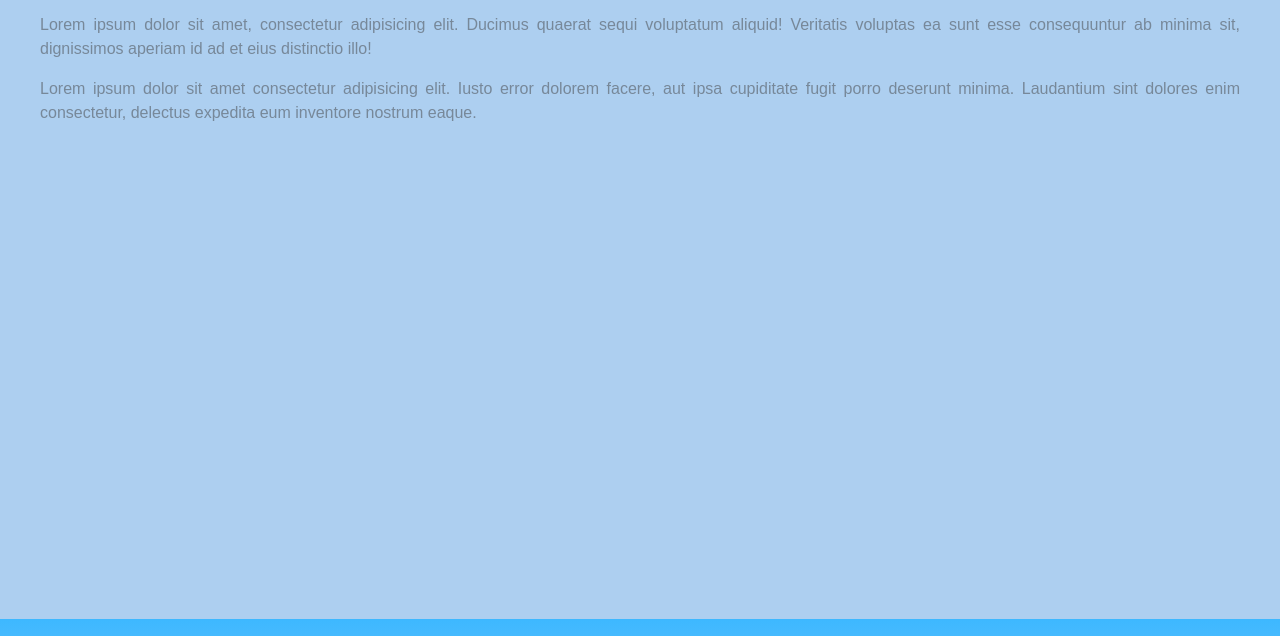
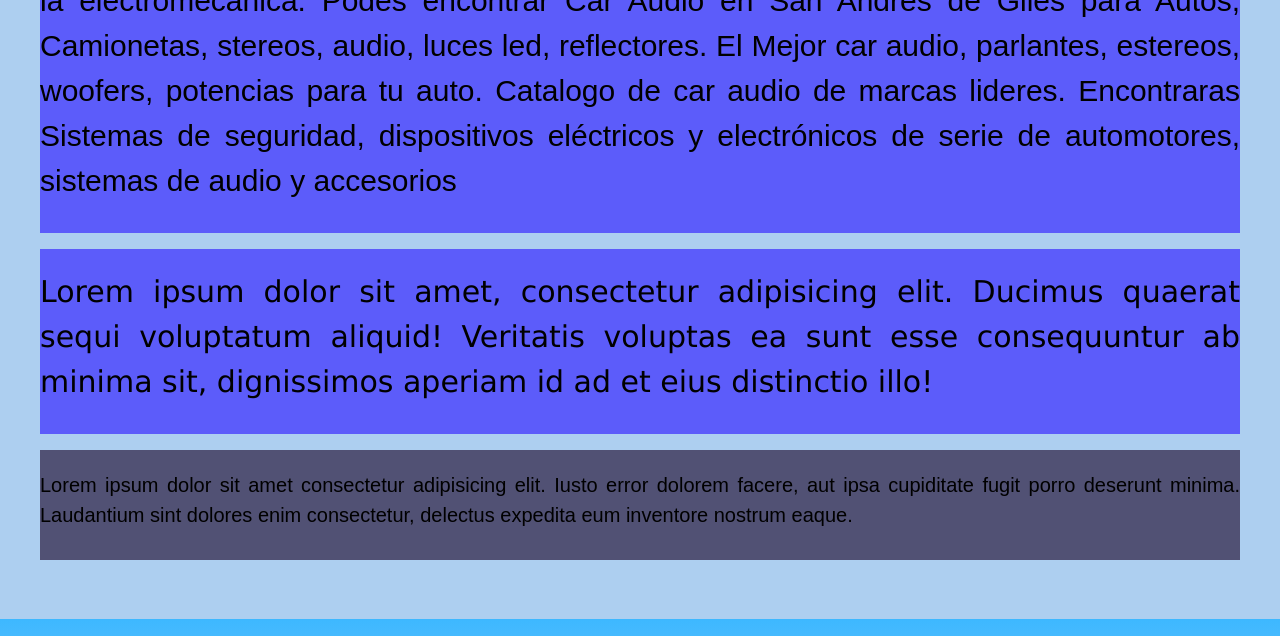
Before and after one commit to estefaniodar/Mi_primer_repositorio, a website: page PAGINAS/nosotros.html in a window 1280 px wide. Shown: the part 301-937 px from the top of the page. Drawn offline with nearby package versions, Linux system fonts and the light colour scheme.

Commit message:
modifique pagina estilocss

```diff
--- a/PAGINAS/nosotros.html
+++ b/PAGINAS/nosotros.html
@@ -8,6 +8,7 @@
     <link href="https://cdn.jsdelivr.net/npm/bootstrap@5.0.1/dist/css/bootstrap.min.css" rel="stylesheet" integrity="sha384-+0n0xVW2eSR5OomGNYDnhzAbDsOXxcvSN1TPprVMTNDbiYZCxYbOOl7+AMvyTG2x" crossorigin="anonymous">
     <link rel="stylesheet" href="../Css/estilo.css">
     <link rel="stylesheet" href="../Css/mediaquieries.css">
+    <link rel="stylesheet" href="../Css/estilo2css.css">
 </head>
 <body>
     <header>
@@ -56,15 +57,15 @@
     <main id="mainNosotros">
         <div class="divInfo">
             <h1>Mas Informacion de nosotros</h1>
-            <p>
+            <p class="nosotros1">
                 Somos una Pyme que se dedica a la venta y colocacionde audio car, asi como tambien a la electromecanica.
                 Podes encontrar Car Audio en San Andres de Giles para Autos, Camionetas, stereos, audio, luces led, reflectores. El Mejor car audio, parlantes, estereos, woofers,
                 potencias para tu auto. Catalogo de car audio de marcas lideres. Encontraras Sistemas de seguridad, dispositivos eléctricos y electrónicos de serie de automotores, sistemas de audio y accesorios
             </p>
 
-            <p>Lorem ipsum dolor sit amet, consectetur adipisicing elit. Ducimus quaerat sequi voluptatum aliquid! Veritatis voluptas
+            <p class="nosotros2">Lorem ipsum dolor sit amet, consectetur adipisicing elit. Ducimus quaerat sequi voluptatum aliquid! Veritatis voluptas
                   ea sunt esse consequuntur ab minima sit, dignissimos aperiam id ad et eius distinctio illo!</p>
-            <p>Lorem ipsum dolor sit amet consectetur adipisicing elit. Iusto error dolorem facere, aut ipsa cupiditate fugit
+            <p class="nosotros3">Lorem ipsum dolor sit amet consectetur adipisicing elit. Iusto error dolorem facere, aut ipsa cupiditate fugit
                  porro deserunt minima. Laudantium sint dolores enim consectetur, delectus expedita eum inventore nostrum eaque.</p>
         </div>
     </main>
--- a/package.json
+++ b/package.json
@@ -19,6 +19,7 @@
   "homepage": "https://github.com/estefaniodar/Mi_primer_repositorio#readme",
   "devDependencies": {
     "node-sass": "^6.0.1",
+    "nodecom": "^1.0.1",
     "nodemon": "^2.0.12"
   },
   "description": ""
--- a/scss/estilo.scss
+++ b/scss/estilo.scss
@@ -3,3 +3,35 @@
 @import "base/reset";
 @import "layout/main";
 @import "layout/footer";
+
+@mixin estiloTexto($colorText, $tamanioTexto, ) {
+    font-size: $tamanioTexto;
+    font-family: Verdana, Geneva, Tahoma, sans-serif;
+    padding-left: 20px;
+    padding-right: 20px;
+    text-align: center;
+    background-color: $colorText;
+
+}
+
+h1{
+    @include estiloTexto(rgb(57, 214, 241), 30px, )
+}
+
+.nosotros1{
+    color: black;
+    font-size: 30px;
+    background-color: rgb(92, 92, 250);
+    padding-top: 20px;
+    padding-bottom: 30px;
+
+}
+.nosotros2{
+    @extend .nosotros1;
+    font-family:'Lucida Sans', 'Lucida Sans Regular', 'Lucida Grande', 'Lucida Sans Unicode',
+}
+.nosotros3{
+    @extend .nosotros1;
+    font-size: 20px;
+    background-color: rgb(81, 81, 116);
+}
```
Also changed, not shown: PAGINAS/preguntasFrecuentes.html (+1 -0 lines), Css/estilo2css.css, 1 other file.
